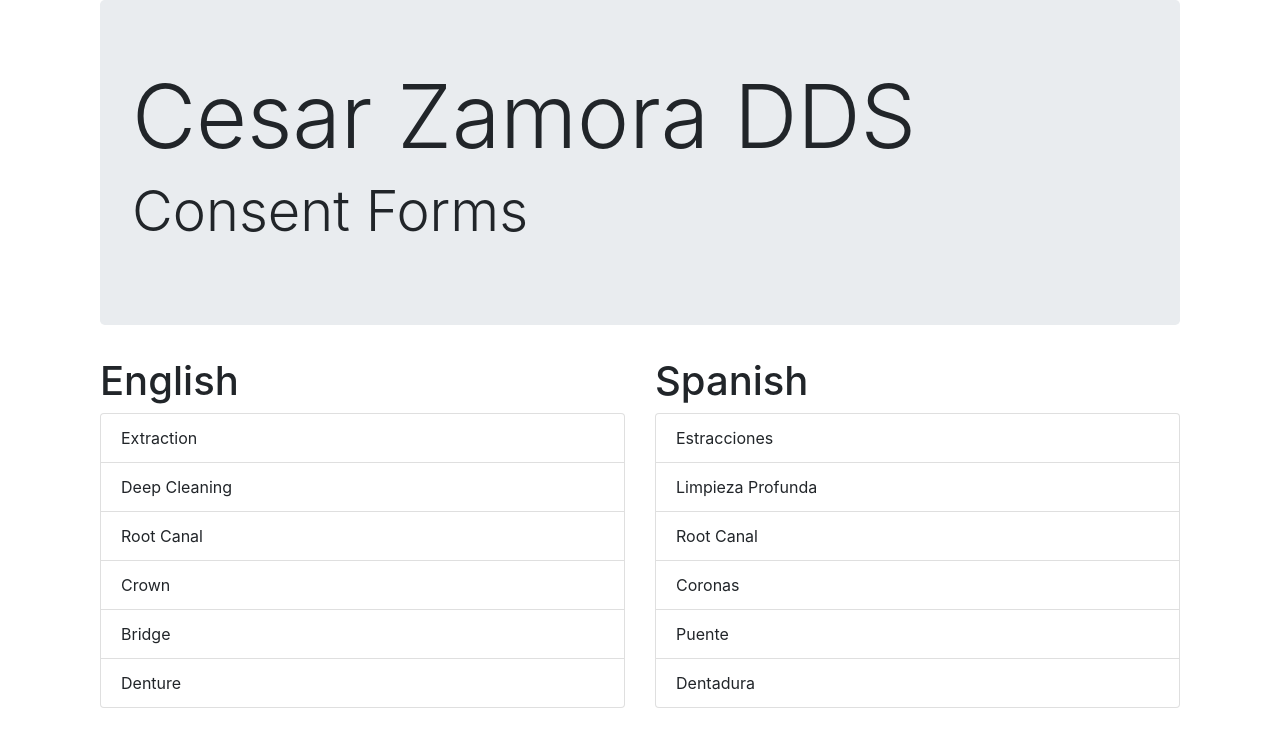
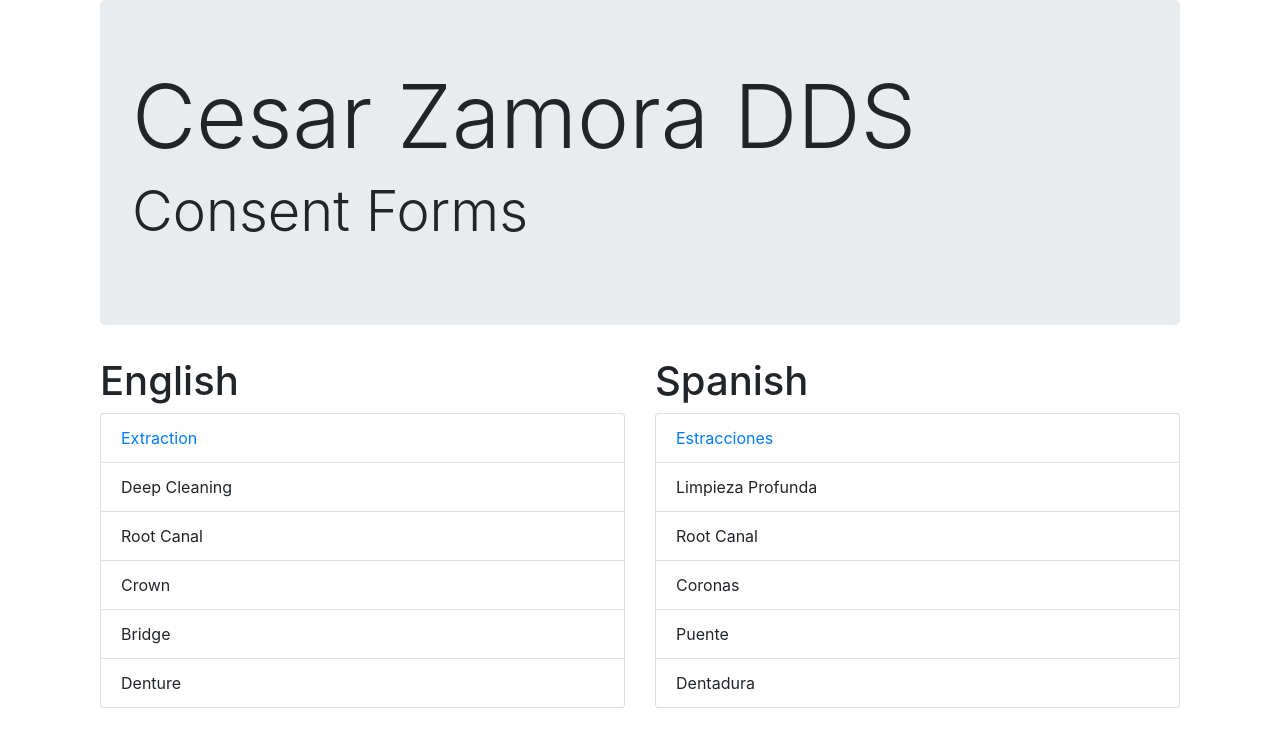
Before and after one commit to Cherjios/CZDDS-ConsentForms, a React (Create React App) app in the folder czdd-consent-forms-app/: page /CZDDS-ConsentForms in a window 1280 px wide. Shown: the top 744 px of the page. Built offline with nearby package versions, Linux system fonts and the light colour scheme.

Commit message:
Adding link to extraction page

```diff
--- a/czdd-consent-forms-app/src/components/ConsentFormsList/index.js
+++ b/czdd-consent-forms-app/src/components/ConsentFormsList/index.js
@@ -1,4 +1,5 @@
 import React from "react";
+import { Link } from "react-router-dom";
 
 function Content() {
     return (
@@ -7,7 +8,8 @@ function Content() {
                 <div className="col">
                     <h1>English</h1>
                     <ul class="list-group">
-                        <li class="list-group-item">Extraction</li>
+                        <li class="list-group-item">
+                            <Link to="/CZDDS-ConsentForms/extractions" >Extraction</Link></li>
                         <li class="list-group-item">Deep Cleaning</li>
                         <li class="list-group-item">Root Canal</li>
                         <li class="list-group-item">Crown</li>
@@ -18,7 +20,8 @@ function Content() {
                 <div className="col">
                     <h1>Spanish</h1>
                     <ul class="list-group">
-                        <li class="list-group-item">Estracciones</li>
+                        <li class="list-group-item">
+                            <Link to="/CZDDS-ConsentForms/extractions-sp">Estracciones</Link></li>
                         <li class="list-group-item">Limpieza Profunda</li>
                         <li class="list-group-item">Root Canal</li>
                         <li class="list-group-item">Coronas</li>
```
